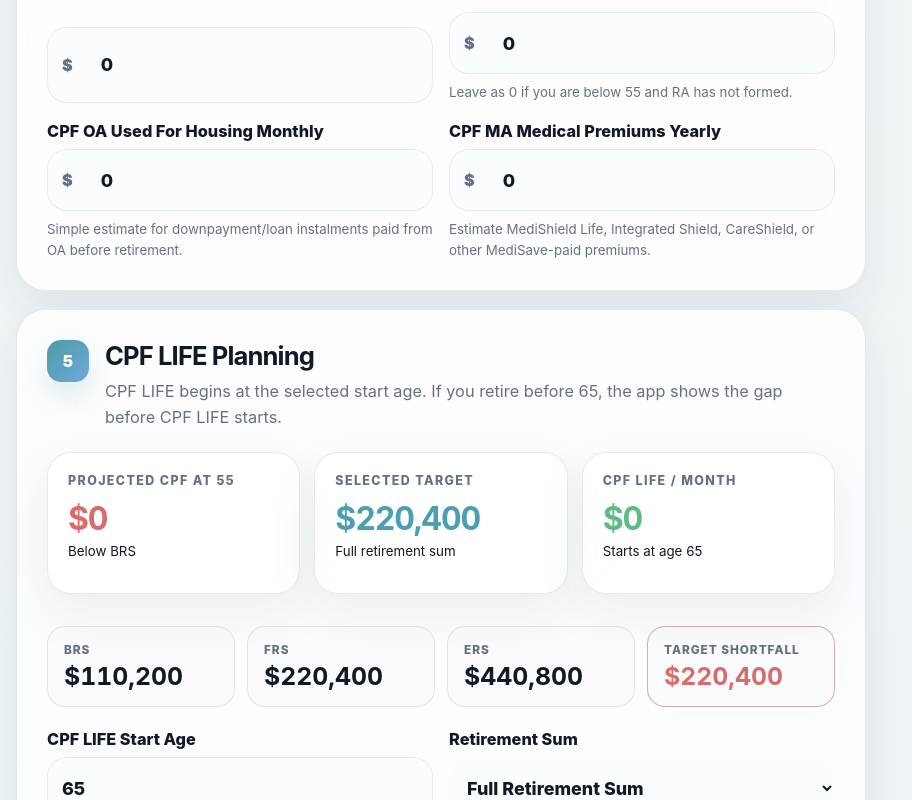
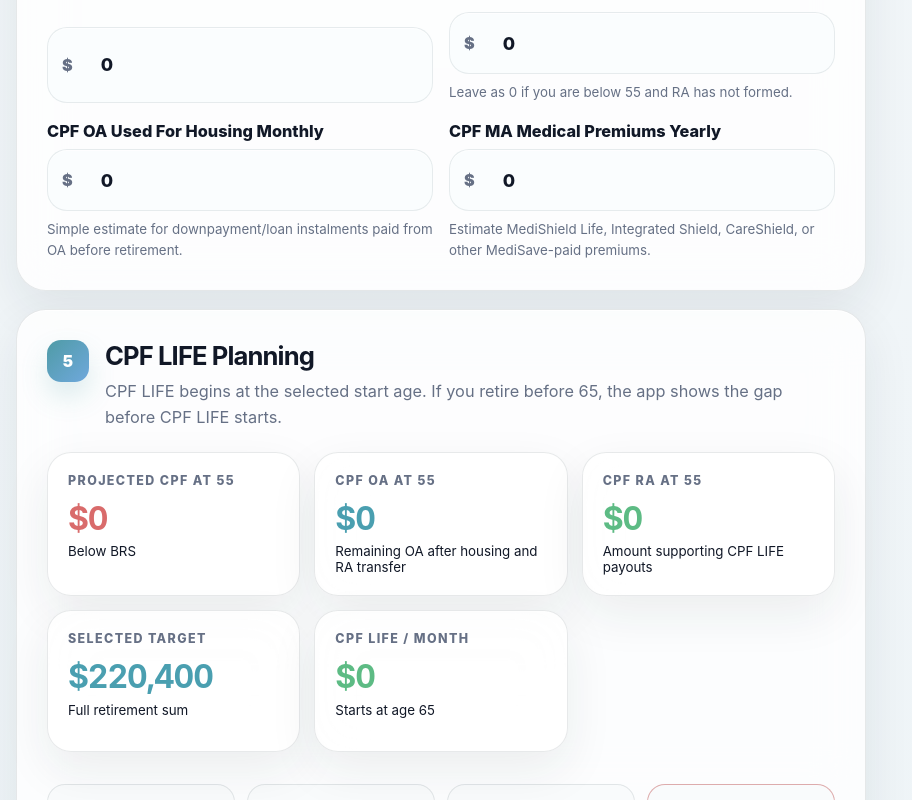
Before and after one commit to bryancjw-debug/RetirementReadiness, a React (Vite) app: page / in a window 1280 px wide. Shown: the part 2000-2800 px from the top of the page, without its empty margins (0-912 px from the left). Built offline with nearby package versions, Linux system fonts and the light colour scheme.

Commit message:
Show CPF SA and model OA to RA transfer

```diff
--- a/src/App.tsx
+++ b/src/App.tsx
@@ -336,6 +336,7 @@
     cash: Math.round(row.endingCashSavings),
     investments: Math.round(row.endingInvestments),
     cpfOa: Math.round(row.cpfOa),
+    cpfSa: Math.round(row.cpfSa),
     cpfRa: Math.round(row.cpfRa + row.cpfLifeReserve),
     cpfMa: Math.round(row.cpfMa),
     cpfLifeIncome: Math.round(row.cpfLifeIncome),
@@ -529,6 +530,8 @@
               <>
                 <div className="mini-metrics">
                   <MetricCard label="Projected CPF At 55" value={formatCurrency(projection.summary.projectedCpfRetirementFundingAt55)} note={projection.summary.cpfRetirementSumTierAt55} tone={projection.summary.cpfRetirementSumShortfallAt55 > 0 ? "warn" : "good"} />
+                  <MetricCard label="CPF OA At 55" value={formatCurrency(projection.summary.projectedCpfOaAt55)} note="Remaining OA after housing and RA transfer" tone="blue" />
+                  <MetricCard label="CPF RA At 55" value={formatCurrency(projection.summary.projectedCpfRaAt55)} note="Amount supporting CPF LIFE payouts" tone="good" />
                   <MetricCard label="Selected Target" value={formatCurrency(projection.summary.cpfRetirementSumAt55)} note={`${inputs.cpfRetirementSum} retirement sum`} tone="blue" />
                   <MetricCard label="CPF LIFE / Month" value={formatCurrency(projection.summary.cpfLifeMonthlyAtStart)} note={`Starts at age ${inputs.cpfLifeStartAge}`} tone="good" />
                 </div>
@@ -558,6 +561,13 @@
                 </div>
                 <div className="field-grid">
                   <NumberField label="CPF LIFE Start Age" value={inputs.cpfLifeStartAge} onChange={(value) => updateInput("cpfLifeStartAge", value)} />
+                  <NumberField
+                    label="OA To RA Transfer At 55"
+                    helper="Optional. Models moving available OA into RA to increase CPF LIFE payouts, capped by ERS."
+                    prefix="$"
+                    value={inputs.cpfOaToRaTransferAt55}
+                    onChange={(value) => updateInput("cpfOaToRaTransferAt55", value)}
+                  />
                   <SelectField<RetirementSumChoice>
                     label="Retirement Sum"
                     value={inputs.cpfRetirementSum}
@@ -670,7 +680,7 @@
             <div className="chart-card__header">
               <div>
                 <h3>Retirement Wealth By Age</h3>
-                <p>Breaks total retirement wealth into cash, investments, CPF OA, CPF RA/LIFE reserve, and CPF MA. MA is tracked, but not used for retirement drawdown.</p>
+                <p>Breaks total retirement wealth into cash, investments, CPF OA, CPF SA before age 55, CPF RA/LIFE reserve after age 55, and CPF MA. MA is tracked, but not used for retirement drawdown.</p>
               </div>
             </div>
             <ChartLegend
@@ -678,6 +688,7 @@
                 { label: "Cash", className: "dot-cash" },
                 { label: "Investments", className: "dot-investments" },
                 { label: "CPF OA", className: "dot-cpf-oa" },
+                { label: "CPF SA", className: "dot-cpf-sa" },
                 { label: "CPF RA / LIFE", className: "dot-cpf-ra" },
                 { label: "CPF MA", className: "dot-cpf-ma" }
               ]}
@@ -693,6 +704,7 @@
                     <Area dataKey="cash" name="Cash Savings" type="monotone" stackId="wealth" stroke="var(--chart-cash)" fill="var(--chart-cash)" fillOpacity={0.62} />
                     <Area dataKey="investments" name="Investments" type="monotone" stackId="wealth" stroke="var(--chart-investments)" fill="var(--chart-investments)" fillOpacity={0.62} />
                     <Area dataKey="cpfOa" name="CPF OA" type="monotone" stackId="wealth" stroke="var(--chart-cpf-oa)" fill="var(--chart-cpf-oa)" fillOpacity={0.62} />
+                    <Area dataKey="cpfSa" name="CPF SA" type="monotone" stackId="wealth" stroke="var(--chart-cpf-sa)" fill="var(--chart-cpf-sa)" fillOpacity={0.62} />
                     <Area dataKey="cpfRa" name="CPF RA / LIFE Reserve" type="monotone" stackId="wealth" stroke="var(--chart-cpf-ra)" fill="var(--chart-cpf-ra)" fillOpacity={0.62} />
                     <Area dataKey="cpfMa" name="CPF MA" type="monotone" stackId="wealth" stroke="var(--chart-cpf-ma)" fill="var(--chart-cpf-ma)" fillOpacity={0.62} />
                   </AreaChart>
--- a/src/styles.css
+++ b/src/styles.css
@@ -37,6 +37,7 @@
   --chart-cash: #7a9e9f;
   --chart-investments: #6fa8dc;
   --chart-cpf-oa: #4f9ba6;
+  --chart-cpf-sa: #8a7fcf;
   --chart-cpf-ra: #5dbb84;
   --chart-cpf-ma: #d8a546;
   --chart-grid: rgba(102, 112, 133, 0.13);
@@ -76,6 +77,7 @@
   --chart-cash: #8fb9bf;
   --chart-investments: #86b7f0;
   --chart-cpf-oa: #78c6ce;
+  --chart-cpf-sa: #a59be6;
   --chart-cpf-ra: #74d99f;
   --chart-cpf-ma: #e0b45c;
   --chart-grid: rgba(170, 180, 188, 0.13);
@@ -896,6 +898,10 @@
   background: var(--chart-cpf-oa);
 }
 
+.dot-cpf-sa {
+  background: var(--chart-cpf-sa);
+}
+
 .dot-cpf-ra {
   background: var(--chart-cpf-ra);
 }
@@ -1096,6 +1102,7 @@
     --chart-cash: #8fb9bf;
     --chart-investments: #86b7f0;
     --chart-cpf-oa: #78c6ce;
+    --chart-cpf-sa: #a59be6;
     --chart-cpf-ra: #74d99f;
     --chart-cpf-ma: #e0b45c;
     --chart-grid: rgba(170, 180, 188, 0.13);
--- a/src/types.ts
+++ b/src/types.ts
@@ -45,6 +45,7 @@
   cpfRa: number;
   cpfOaHousingMonthly: number;
   cpfMaMedicalPremiumAnnual: number;
+  cpfOaToRaTransferAt55: number;
   cpfLifeStartAge: number;
   cpfRetirementSum: RetirementSumChoice;
   cpfLifePlan: CpfLifePlan;
@@ -133,6 +134,9 @@
   cpfFullRetirementSumAt55: number;
   cpfEnhancedRetirementSumAt55: number;
   projectedCpfRetirementFundingAt55: number;
+  projectedCpfOaAt55: number;
+  projectedCpfRaAt55: number;
+  projectedCpfMaAt55: number;
   cpfRetirementSumShortfallAt55: number;
   cpfRetirementSumExcessAt55: number;
   cpfRetirementSumTierAt55: "Below BRS" | "BRS Met" | "FRS Met" | "ERS Met";
--- a/src/utils/projection.ts
+++ b/src/utils/projection.ts
@@ -30,7 +30,7 @@
   annualContributionIncreaseRate: 2,
   cashInterestRate: 1,
   preRetirementInvestmentReturnRate: 5,
-  retirementReturnRate: 3.5,
+  retirementReturnRate: 1,
   passiveIncomeYieldRate: 4,
   includeLumpSum: false,
   lumpSumAmount: 0,
@@ -49,6 +49,7 @@
   cpfRa: 0,
   cpfOaHousingMonthly: 0,
   cpfMaMedicalPremiumAnnual: 0,
+  cpfOaToRaTransferAt55: 0,
   cpfLifeStartAge: 65,
   cpfRetirementSum: "Full",
   cpfLifePlan: "Standard",
@@ -363,6 +364,7 @@
     cpfRa: clampNonNegative(inputs.cpfRa),
     cpfOaHousingMonthly: clampNonNegative(inputs.cpfOaHousingMonthly),
     cpfMaMedicalPremiumAnnual: clampNonNegative(inputs.cpfMaMedicalPremiumAnnual),
+    cpfOaToRaTransferAt55: clampNonNegative(inputs.cpfOaToRaTransferAt55),
     cpfLifeMonthlyOverride: clampNonNegative(inputs.cpfLifeMonthlyOverride),
     retirementSpendingAnnual: clampNonNegative(inputs.retirementSpendingAnnual),
     retirementSpendingInflationRate: Number.isFinite(inputs.retirementSpendingInflationRate)
@@ -461,7 +463,8 @@
 function formRaIfNeeded(inputs: RetirementInputs, cpf: CpfState, age: number) {
   if (!inputs.includeCpf || cpf.raFormed || age < 55) return 0;
 
-  const target = cpfTargetForChoice(inputs.cpfRetirementSum, projectionYear(inputs, age));
+  const year = projectionYear(inputs, age);
+  const target = cpfTargetForChoice(inputs.cpfRetirementSum, year);
   let needed = Math.max(target - cpf.ra, 0);
   const fromSa = Math.min(cpf.sa, needed);
   cpf.sa -= fromSa;
@@ -475,9 +478,18 @@
   // CPF has closed SA for members aged 55 and above; remaining SA is treated as OA-like liquid CPF savings here.
   cpf.oa += cpf.sa;
   cpf.sa = 0;
+
+  const ers = retirementSumsForYear(year).ers;
+  const optionalOaTransfer = Math.min(
+    cpf.oa,
+    inputs.cpfOaToRaTransferAt55,
+    Math.max(0, ers - cpf.ra)
+  );
+  cpf.oa -= optionalOaTransfer;
+  cpf.ra += optionalOaTransfer;
   cpf.raFormed = true;
 
-  return fromSa + fromOa;
+  return fromSa + fromOa + optionalOaTransfer;
 }
 
 function startCpfLifeIfNeeded(inputs: RetirementInputs, cpf: CpfState, age: number) {
@@ -713,8 +725,13 @@
   const cpfRetirementSumYear = projectionYear(inputs, Math.max(inputs.currentAge, 55));
   const cpfRetirementSumsAt55 = retirementSumsForYear(cpfRetirementSumYear);
   const cpfFundingRowAt55 = rows.find((row) => row.age === 55) ?? rows.find((row) => row.age >= 55) ?? rows[0];
+  const projectedCpfOaAt55 = inputs.includeCpf ? (cpfFundingRowAt55?.cpfOa ?? 0) : 0;
+  const projectedCpfRaAt55 = inputs.includeCpf
+    ? (cpfFundingRowAt55?.cpfRa ?? 0) + (cpfFundingRowAt55?.cpfLifeReserve ?? 0)
+    : 0;
+  const projectedCpfMaAt55 = inputs.includeCpf ? (cpfFundingRowAt55?.cpfMa ?? 0) : 0;
   const projectedCpfRetirementFundingAt55 = inputs.includeCpf
-    ? (cpfFundingRowAt55?.cpfRa ?? 0) + (cpfFundingRowAt55?.cpfLifeReserve ?? 0)
+    ? projectedCpfRaAt55
     : 0;
   const cpfRetirementSumShortfallAt55 = inputs.includeCpf
     ? Math.max(0, cpfTargetForChoice(inputs.cpfRetirementSum, cpfRetirementSumYear) - projectedCpfRetirementFundingAt55)
@@ -765,6 +782,9 @@
     cpfFullRetirementSumAt55: cpfRetirementSumsAt55.frs,
     cpfEnhancedRetirementSumAt55: cpfRetirementSumsAt55.ers,
     projectedCpfRetirementFundingAt55,
+    projectedCpfOaAt55,
+    projectedCpfRaAt55,
+    projectedCpfMaAt55,
     cpfRetirementSumShortfallAt55,
     cpfRetirementSumExcessAt55,
     cpfRetirementSumTierAt55
```
Also changed, not shown: 1 other file (tests, documents, lock files or other folders).
